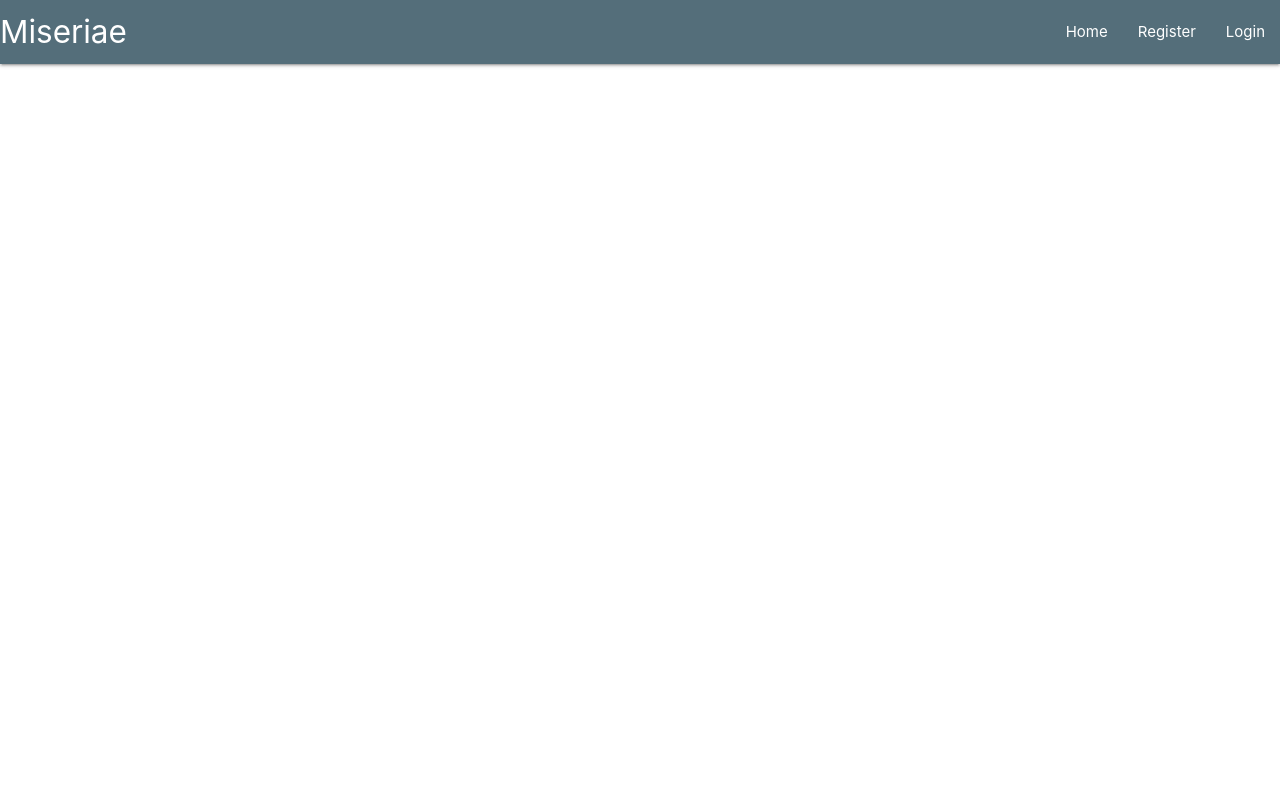
After one commit to miseriae/python.practice, a Django app: template django_test_blog/mysite/main/templates/main/header.html in a window 1280 px wide. The commit adds this page. Run offline with Django 3.2, Linux system fonts and the light colour scheme; the template is opened without the code that fills it, so the values that code supplies are empty; some libraries are stand-ins or nearby versions.

Commit message:
added header

```diff
--- /dev/null
+++ b/django_test_blog/mysite/main/templates/main/header.html
@@ -0,0 +1,27 @@
+<head>
+        {% load static %}
+        <link href="{% static 'tinymce/css/prism.css' %}" rel="stylesheet">
+            <!-- Compiled and minified CSS -->
+            <link href="{% static 'main/css/materialize.css' %}" rel="stylesheet">
+            <!-- Compiled and minified JavaScript -->
+            <script src="https://cdnjs.cloudflare.com/ajax/libs/materialize/1.0.0/js/materialize.min.js"></script>
+</head>
+
+<body>
+    <nav>
+      <div class="nav-wrapper">
+        <a href="/" class="brand-logo">Miseriae</a>
+        <ul id="nav-mobile" class="right hide-on-med-and-down">
+          <li><a href="/">Home</a></li>
+          <li><a href="/register">Register</a></li>
+          <li><a href="/login">Login</a></li>
+        </ul>
+      </div>
+    </nav>
+
+    {% block content %}
+    {% endblock %}
+
+</body>
+
+<script src="{% static 'tinymce/js/prism.js' %}"></script>
```
Also changed, not shown: django_test_blog/mysite/main/templates/main/home.html (+3 -6 lines).
